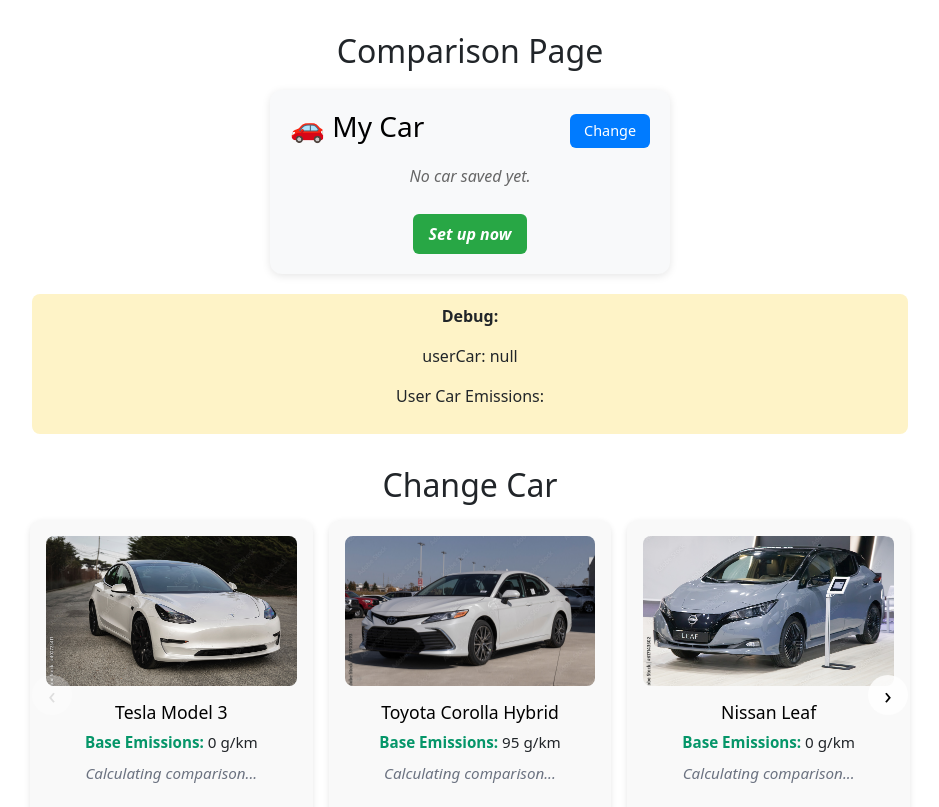
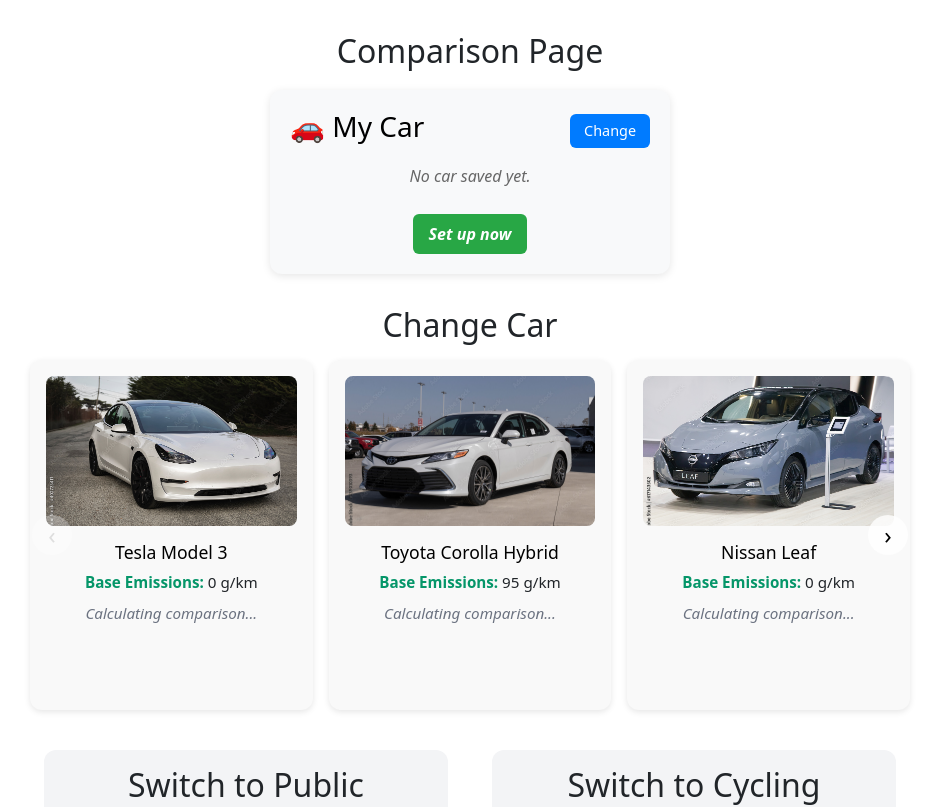
Before and after one commit to Prez8486/EmissionsCalculator, a Vue app: page /#/comparison in a window 1280 px wide. Shown: the top 807 px of the page, without its empty margins (170-1109 px from the left). Built offline with nearby package versions, Linux system fonts and the light colour scheme.

Commit message:
Fixed debug in comparison page

```diff
--- a/src/components/Comparison.vue
+++ b/src/components/Comparison.vue
@@ -5,11 +5,11 @@
     <MyCarCard />
 
     <!-- Debug info (remove after fixing) -->
-    <div class="debug-info" style="background: #fef3c7; padding: 10px; margin: 10px; border-radius: 8px;">
+    <!--<div class="debug-info" style="background: #fef3c7; padding: 10px; margin: 10px; border-radius: 8px;">
       <p><strong>Debug:</strong></p>
       <p>userCar: {{ userCar ? `${userCar.make} ${userCar.model}` : 'null' }}</p>
       <p>User Car Emissions: {{ userCarEmissions }}</p>
-    </div>
+    </div>-->
 
     <!-- Change Car Section -->
     <section class="change-car">
```
